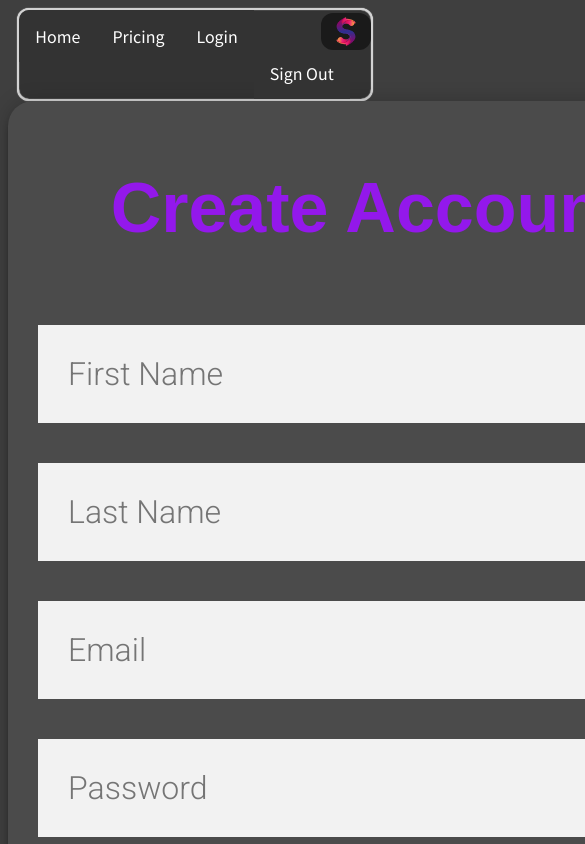
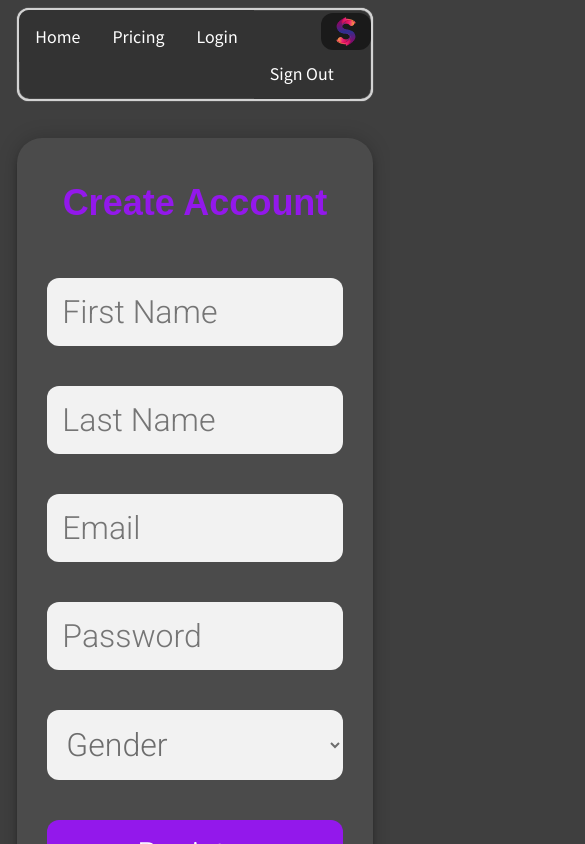
Before and after one commit to villalobos98/React-Tracker, a React (Create React App) app: page /login in a window 390 px wide. Shown: the top 844 px of the page, 585 px wide, since content can reach past the window. Built offline with nearby package versions, Linux system fonts and the light colour scheme.

Commit message:
Login feature has been updated to make sure HTML is responsive to screen change The CSS had to be changed in order to adjust for this.

```diff
--- a/src/components/styles/LoginForm.css
+++ b/src/components/styles/LoginForm.css
@@ -1,17 +1,9 @@
 @import url(https://fonts.googleapis.com/css?family=Roboto:300);
-
-/* \body {
-  background: #3a3a3a;
-  display: flex;
-  min-height: 100vh;
-  justify-content: center;
-  align-items: center;
-} */
 
 .welcome-banner {
   text-align: center;
   color: #9318eb;
-  font-size: 70px;
+  font-size: 36px;
   display: flex;
   flex-direction: column;
   justify-content: space-evenly;
@@ -20,7 +12,7 @@
 }
 
 .form-container {
-  width: 720px;
+  width: 580px;
   background-color: #4b4b4b;
   margin: auto;
   box-shadow: 0 0 20px 0 rgba(0, 0, 0, 0.2), 0 5px 5px 0 rgba(0, 0, 0, 0.24);
@@ -44,7 +36,7 @@
 
 .form-field {
   margin: 20px 0 20px 0;
-  padding: 30px;
+  padding: 15px;
   font-size: 32px;
   border: 0;
   font-family: "Roboto", sans-serif;
@@ -52,12 +44,13 @@
 
 .custom-select {
   margin: 20px 0 20px 0;
-  padding: 30px;
+  padding: 15px;
   font-size: 32px;
   border: 0;
   font-family: "Roboto", sans-serif;
   background-color: #f2f2f2;
   color: #6d6d6d;
+  border-radius: 12px;
 }
 
 span {
@@ -69,6 +62,7 @@ span {
 
 input {
   background: #f2f2f2;
+  border-radius: 12px;
 }
 
 .error {
@@ -80,8 +74,24 @@ button {
   background: #9318eb;
   color: white;
   cursor: pointer;
+  border-radius: 12px;
 }
 
 button:disabled {
   cursor: default;
 }
+
+/* Dynamic Resisizing and therefore Responsive Design */
+@media screen and (max-width: 580px) {
+  .form-container {
+    width: 580px;
+    background-color: #4b4b4b;
+    margin-left: auto;
+    margin-right: auto;
+    box-shadow: 0 0 20px 0 rgba(0, 0, 0, 0.2), 0 5px 5px 0 rgba(0, 0, 0, 0.24);
+    padding: 20px;
+    border-radius: 25px;
+    max-width: 95%;
+    margin-top: 10%;
+  }
+}
```
